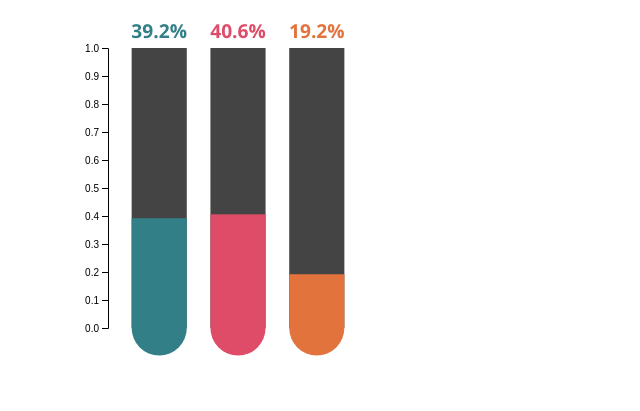
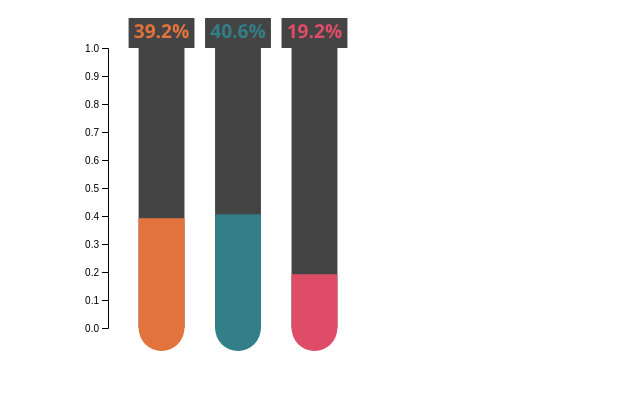
Before and after one commit to wipdev-tech/test-tube-bar-js, a plain HTML site: page index.html in a window 1280 px wide. Shown: the whole page, without its empty margins (0-640 px from the left). Drawn offline with nearby package versions, Linux system fonts and the light colour scheme.

Commit message:
text tween and bg stopper

```diff
--- a/index.html
+++ b/index.html
@@ -4,7 +4,7 @@
     <meta charset="UTF-8" />
     <meta http-equiv="X-UA-Compatible" content="IE=edge" />
     <meta name="viewport" content="width=device-width, initial-scale=1.0" />
-    <script src="https://unpkg.com/d3@5.6.0/dist/d3.min.js"></script>
+    <script src="https://unpkg.com/d3@7.3.0/dist/d3.min.js"></script>
     <title>Test Tube Bar Chart</title>
     <style>
       .tube-bar text {
--- a/test-tube-bar.js
+++ b/test-tube-bar.js
@@ -16,11 +16,11 @@ const renderBar = (data) => {
     .scaleBand()
     .domain(data.map(xValue))
     .range([0, innerWidth])
-    .padding(0.3);
+    .padding(0.4);
 
   const cScale = d3
     .scaleOrdinal()
-    .domain((d) => d.map(xValue))
+    .domain(data.map(xValue))
     .range(["#e2733d", "#337f88", "#de4c68"]);
 
   // axes
@@ -53,6 +53,13 @@ const renderBar = (data) => {
     .attr("x", (d) => xScale(xValue(d)))
     .attr("width", xScale.bandwidth())
     .attr("height", innerHeight);
+  tubeBarsG
+    .append("rect")
+    .attr("fill", "#444444")
+    .attr("x", (d) => xScale(xValue(d)) - 10)
+    .attr("y", -30)
+    .attr("width", xScale.bandwidth() + 20)
+    .attr("height", 30);
 
   // tube base
   tubeBarsG
@@ -84,13 +91,16 @@ const renderBar = (data) => {
     .append("text")
     .attr("fill", (d) => cScale(xValue(d)))
     .attr("x", (d) => xScale(xValue(d)) + 0.5 * xScale.bandwidth())
-    .attr("y", -10)
+    .attr("y", -15)
     .attr("text-anchor", "middle")
-    .text((d) => d3.format(".1%")(yValue(d)))
-    .attr("opacity", 0)
+    .attr("alignment-baseline", "middle")
+    .text(0)
     .transition()
     .duration(1500)
-    .attr("opacity", 1);
+    .textTween(function (d) {
+      const i = d3.interpolate(0, yValue(d));
+      return (t) => d3.format(".1%")(i(t));
+    });
 };
 
 const data = [
```
